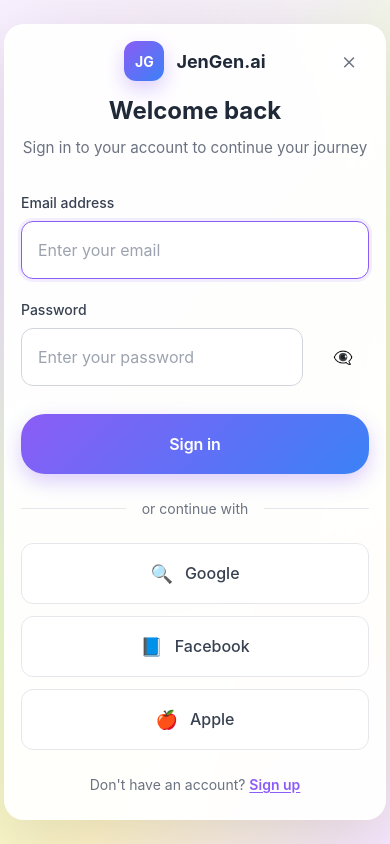
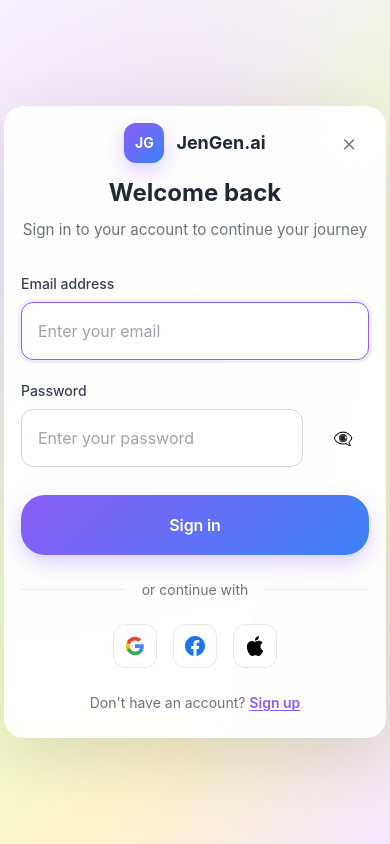
Before and after one commit to xthemadgenius/genjen, a Next.js app in the folder web-app/: page /login in a window 390 px wide. Built offline with nearby package versions, Linux system fonts and the light colour scheme.

Commit message:
log design

```diff
--- a/web-app/src/components/login/LoginModal.tsx
+++ b/web-app/src/components/login/LoginModal.tsx
@@ -240,27 +240,36 @@
               className={`${styles.socialButton} ${styles.googleButton}`}
               onClick={() => handleSocialLogin('google')}
               disabled={isLoading}
+              aria-label="Sign in with Google"
             >
-              <span className={styles.socialIcon}>🔍</span>
-              Google
+              <svg className={styles.socialIcon} viewBox="0 0 24 24" width="20" height="20">
+                <path fill="#4285F4" d="M22.56 12.25c0-.78-.07-1.53-.2-2.25H12v4.26h5.92c-.26 1.37-1.04 2.53-2.21 3.31v2.77h3.57c2.08-1.92 3.28-4.74 3.28-8.09z"/>
+                <path fill="#34A853" d="M12 23c2.97 0 5.46-.98 7.28-2.66l-3.57-2.77c-.98.66-2.23 1.06-3.71 1.06-2.86 0-5.29-1.93-6.16-4.53H2.18v2.84C3.99 20.53 7.7 23 12 23z"/>
+                <path fill="#FBBC05" d="M5.84 14.09c-.22-.66-.35-1.36-.35-2.09s.13-1.43.35-2.09V7.07H2.18C1.43 8.55 1 10.22 1 12s.43 3.45 1.18 4.93l2.85-2.22.81-.62z"/>
+                <path fill="#EA4335" d="M12 5.38c1.62 0 3.06.56 4.21 1.64l3.15-3.15C17.45 2.09 14.97 1 12 1 7.7 1 3.99 3.47 2.18 7.07l3.66 2.84c.87-2.6 3.3-4.53 6.16-4.53z"/>
+              </svg>
             </button>
 
             <button
               className={`${styles.socialButton} ${styles.facebookButton}`}
               onClick={() => handleSocialLogin('facebook')}
               disabled={isLoading}
+              aria-label="Sign in with Facebook"
             >
-              <span className={styles.socialIcon}>📘</span>
-              Facebook
+              <svg className={styles.socialIcon} viewBox="0 0 24 24" width="20" height="20">
+                <path fill="#1877F2" d="M24 12.073c0-6.627-5.373-12-12-12s-12 5.373-12 12c0 5.99 4.388 10.954 10.125 11.854v-8.385H7.078v-3.47h3.047V9.43c0-3.007 1.792-4.669 4.533-4.669 1.312 0 2.686.235 2.686.235v2.953H15.83c-1.491 0-1.956.925-1.956 1.874v2.25h3.328l-.532 3.47h-2.796v8.385C19.612 23.027 24 18.062 24 12.073z"/>
+              </svg>
             </button>
 
             <button
               className={`${styles.socialButton} ${styles.appleButton}`}
               onClick={() => handleSocialLogin('apple')}
               disabled={isLoading}
+              aria-label="Sign in with Apple"
             >
-              <span className={styles.socialIcon}>🍎</span>
-              Apple
+              <svg className={styles.socialIcon} viewBox="0 0 24 24" width="20" height="20">
+                <path fill="#000000" d="M12.152 6.896c-.948 0-2.415-1.078-3.96-1.04-2.04.027-3.91 1.183-4.961 3.014-2.117 3.675-.546 9.103 1.519 12.09 1.013 1.454 2.208 3.09 3.792 3.039 1.52-.065 2.09-.987 3.935-.987 1.831 0 2.35.987 3.96.948 1.637-.026 2.676-1.48 3.676-2.948 1.156-1.688 1.636-3.325 1.662-3.415-.039-.013-3.182-1.221-3.22-4.857-.026-3.04 2.48-4.494 2.597-4.559-1.429-2.09-3.623-2.324-4.39-2.376-2-.156-3.675 1.09-4.61 1.09zM15.53 3.83c.843-1.012 1.4-2.427 1.245-3.83-1.207.052-2.662.805-3.532 1.818-.78.896-1.454 2.338-1.273 3.714 1.338.104 2.715-.688 3.559-1.701"/>
+              </svg>
             </button>
           </div>
 
--- a/web-app/src/components/login/SignupModal.tsx
+++ b/web-app/src/components/login/SignupModal.tsx
@@ -297,27 +297,36 @@
               className={`${styles.socialButton} ${styles.googleButton}`}
               onClick={() => handleSocialSignup('google')}
               disabled={isLoading}
+              aria-label="Sign up with Google"
             >
-              <span className={styles.socialIcon}>🔍</span>
-              Google
+              <svg className={styles.socialIcon} viewBox="0 0 24 24" width="20" height="20">
+                <path fill="#4285F4" d="M22.56 12.25c0-.78-.07-1.53-.2-2.25H12v4.26h5.92c-.26 1.37-1.04 2.53-2.21 3.31v2.77h3.57c2.08-1.92 3.28-4.74 3.28-8.09z"/>
+                <path fill="#34A853" d="M12 23c2.97 0 5.46-.98 7.28-2.66l-3.57-2.77c-.98.66-2.23 1.06-3.71 1.06-2.86 0-5.29-1.93-6.16-4.53H2.18v2.84C3.99 20.53 7.7 23 12 23z"/>
+                <path fill="#FBBC05" d="M5.84 14.09c-.22-.66-.35-1.36-.35-2.09s.13-1.43.35-2.09V7.07H2.18C1.43 8.55 1 10.22 1 12s.43 3.45 1.18 4.93l2.85-2.22.81-.62z"/>
+                <path fill="#EA4335" d="M12 5.38c1.62 0 3.06.56 4.21 1.64l3.15-3.15C17.45 2.09 14.97 1 12 1 7.7 1 3.99 3.47 2.18 7.07l3.66 2.84c.87-2.6 3.3-4.53 6.16-4.53z"/>
+              </svg>
             </button>
 
             <button
               className={`${styles.socialButton} ${styles.facebookButton}`}
               onClick={() => handleSocialSignup('facebook')}
               disabled={isLoading}
+              aria-label="Sign up with Facebook"
             >
-              <span className={styles.socialIcon}>📘</span>
-              Facebook
+              <svg className={styles.socialIcon} viewBox="0 0 24 24" width="20" height="20">
+                <path fill="#1877F2" d="M24 12.073c0-6.627-5.373-12-12-12s-12 5.373-12 12c0 5.99 4.388 10.954 10.125 11.854v-8.385H7.078v-3.47h3.047V9.43c0-3.007 1.792-4.669 4.533-4.669 1.312 0 2.686.235 2.686.235v2.953H15.83c-1.491 0-1.956.925-1.956 1.874v2.25h3.328l-.532 3.47h-2.796v8.385C19.612 23.027 24 18.062 24 12.073z"/>
+              </svg>
             </button>
 
             <button
               className={`${styles.socialButton} ${styles.appleButton}`}
               onClick={() => handleSocialSignup('apple')}
               disabled={isLoading}
+              aria-label="Sign up with Apple"
             >
-              <span className={styles.socialIcon}>🍎</span>
-              Apple
+              <svg className={styles.socialIcon} viewBox="0 0 24 24" width="20" height="20">
+                <path fill="#000000" d="M12.152 6.896c-.948 0-2.415-1.078-3.96-1.04-2.04.027-3.91 1.183-4.961 3.014-2.117 3.675-.546 9.103 1.519 12.09 1.013 1.454 2.208 3.09 3.792 3.039 1.52-.065 2.09-.987 3.935-.987 1.831 0 2.35.987 3.96.948 1.637-.026 2.676-1.48 3.676-2.948 1.156-1.688 1.636-3.325 1.662-3.415-.039-.013-3.182-1.221-3.22-4.857-.026-3.04 2.48-4.494 2.597-4.559-1.429-2.09-3.623-2.324-4.39-2.376-2-.156-3.675 1.09-4.61 1.09zM15.53 3.83c.843-1.012 1.4-2.427 1.245-3.83-1.207.052-2.662.805-3.532 1.818-.78.896-1.454 2.338-1.273 3.714 1.338.104 2.715-.688 3.559-1.701"/>
+              </svg>
             </button>
           </div>
 
--- a/web-app/src/components/login/css/LoginModal.module.css
+++ b/web-app/src/components/login/css/LoginModal.module.css
@@ -313,22 +313,20 @@
 /* Social Buttons */
 .socialButtons {
   display: flex;
-  flex-direction: column;
-  gap: 0.75rem;
+  flex-direction: row;
+  gap: 1rem;
+  justify-content: center;
 }
 
 .socialButton {
   display: flex;
   align-items: center;
   justify-content: center;
-  gap: 0.75rem;
-  padding: 0.875rem 1rem;
+  width: 3rem;
+  height: 3rem;
   border: 1px solid #e5e7eb;
   border-radius: 0.75rem;
   background: rgba(255, 255, 255, 0.8);
-  color: #374151;
-  font-size: 0.95rem;
-  font-weight: 500;
   cursor: pointer;
   transition: all 0.2s ease;
   font-family: 'Inter', -apple-system, BlinkMacSystemFont, sans-serif;
@@ -348,7 +346,8 @@
 }
 
 .socialIcon {
-  font-size: 1.125rem;
+  width: 1.25rem;
+  height: 1.25rem;
 }
 
 .googleButton:hover:not(:disabled) {
@@ -464,8 +463,8 @@
   }
 
   .socialButton {
-    padding: 1rem;
-    font-size: 1rem;
+    width: 2.75rem;
+    height: 2.75rem;
   }
 }
 
@@ -481,4 +480,18 @@
   .subtitle {
     font-size: 0.9rem;
   }
+
+  .socialButtons {
+    gap: 0.75rem;
+  }
+
+  .socialButton {
+    width: 2.5rem;
+    height: 2.5rem;
+  }
+
+  .socialIcon {
+    width: 1rem;
+    height: 1rem;
+  }
 }
--- a/web-app/src/components/login/css/SignupModal.module.css
+++ b/web-app/src/components/login/css/SignupModal.module.css
@@ -313,22 +313,20 @@
 /* Social Buttons */
 .socialButtons {
   display: flex;
-  flex-direction: column;
-  gap: 0.75rem;
+  flex-direction: row;
+  gap: 1rem;
+  justify-content: center;
 }
 
 .socialButton {
   display: flex;
   align-items: center;
   justify-content: center;
-  gap: 0.75rem;
-  padding: 0.875rem 1rem;
+  width: 3rem;
+  height: 3rem;
   border: 1px solid #e5e7eb;
   border-radius: 0.75rem;
   background: rgba(255, 255, 255, 0.8);
-  color: #374151;
-  font-size: 0.95rem;
-  font-weight: 500;
   cursor: pointer;
   transition: all 0.2s ease;
   font-family: 'Inter', -apple-system, BlinkMacSystemFont, sans-serif;
@@ -348,7 +346,8 @@
 }
 
 .socialIcon {
-  font-size: 1.125rem;
+  width: 1.25rem;
+  height: 1.25rem;
 }
 
 .googleButton:hover:not(:disabled) {
@@ -468,8 +467,8 @@
   }
 
   .socialButton {
-    padding: 1rem;
-    font-size: 1rem;
+    width: 2.75rem;
+    height: 2.75rem;
   }
 
   .form {
@@ -493,4 +492,18 @@
   .form {
     gap: 0.75rem;
   }
+
+  .socialButtons {
+    gap: 0.75rem;
+  }
+
+  .socialButton {
+    width: 2.5rem;
+    height: 2.5rem;
+  }
+
+  .socialIcon {
+    width: 1rem;
+    height: 1rem;
+  }
 }
```
Also changed, not shown: 1 other file (tests, documents, lock files or other folders).
